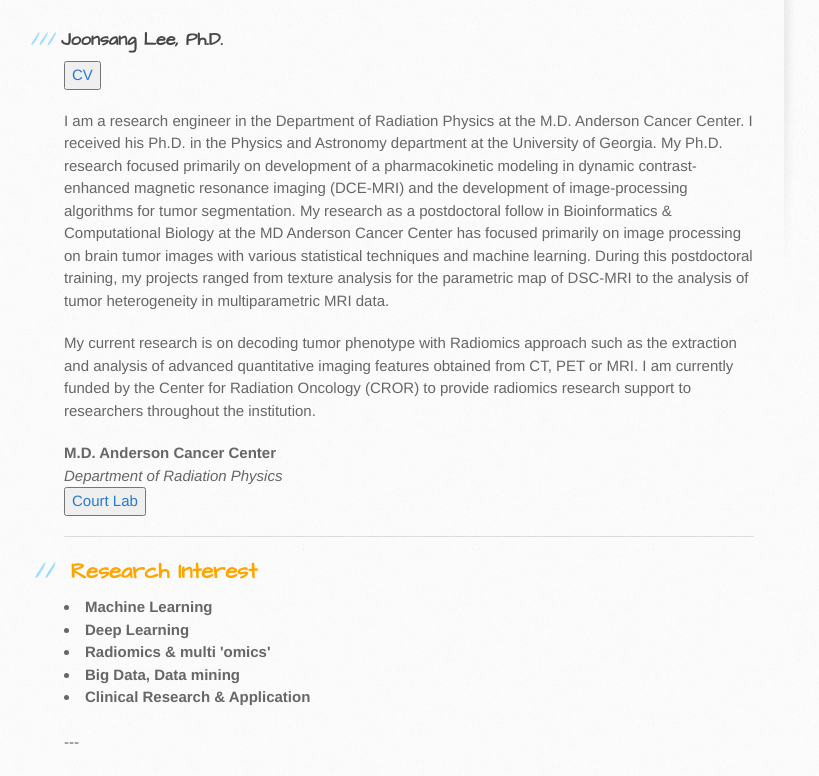
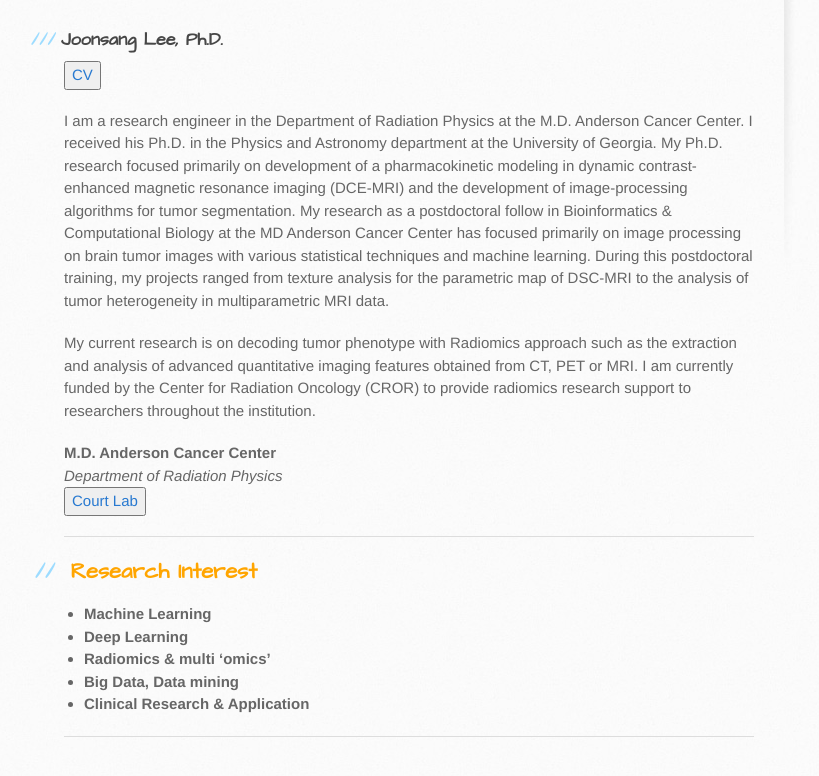
Before and after one commit to aznets/aznets.github.io, a Jekyll site: the page built from index.md, in a window 1280 px wide, cut to the strip 478-1254 px from the top of the page. Shown: the whole strip, without its empty margins (106-925 px from the left). Built offline with Jekyll 4.4.1, drawn with Linux system fonts in a browser that asks for light colours; our own code applies the rules of GitHub Pages for plain Markdown files.

Commit message:
Update index.md

```diff
--- a/index.md
+++ b/index.md
@@ -16,21 +16,11 @@ _Department of Radiation Physics_ <br>
 
 ## <span style="color:orange"> Research Interest </span>
 
-  <li>
-    <i class="fa-li fa fa-minus"></i>
-    <b> Machine Learning </b>
-  <li>
-    <i class="fa-li fa fa-minus"></i>
-    <b> Deep Learning </b>
-  <li>
-    <i class="fa-li fa fa-minus"></i>
-    <b> Radiomics & multi 'omics' </b>
-  <li>
-    <i class="fa-li fa fa-minus"></i>
-    <b> Big Data, Data mining </b>
-  <li>
-    <i class="fa-li fa fa-minus"></i>
-    <b> Clinical Research & Application </b> </li>
+*  <b> Machine Learning </b>
+*  <b> Deep Learning </b>
+*  <b> Radiomics & multi 'omics' </b>
+*  <b> Big Data, Data mining </b>
+*  <b> Clinical Research & Application </b>
 <br>
 
 ---
```
